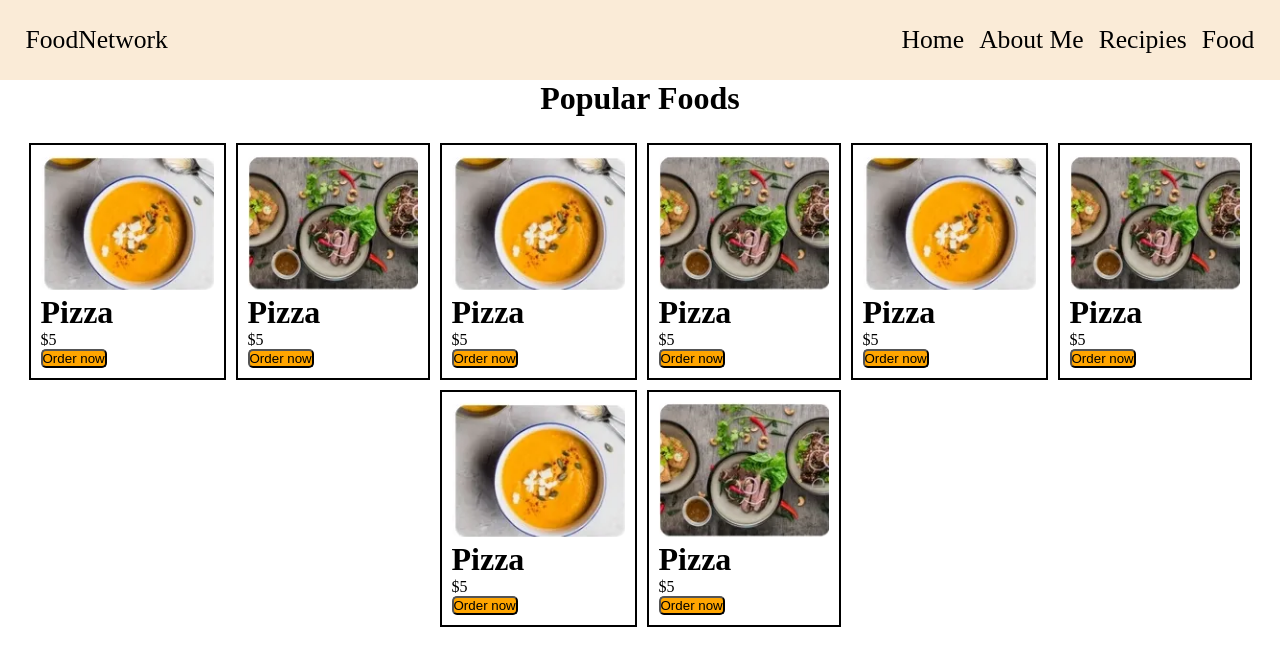
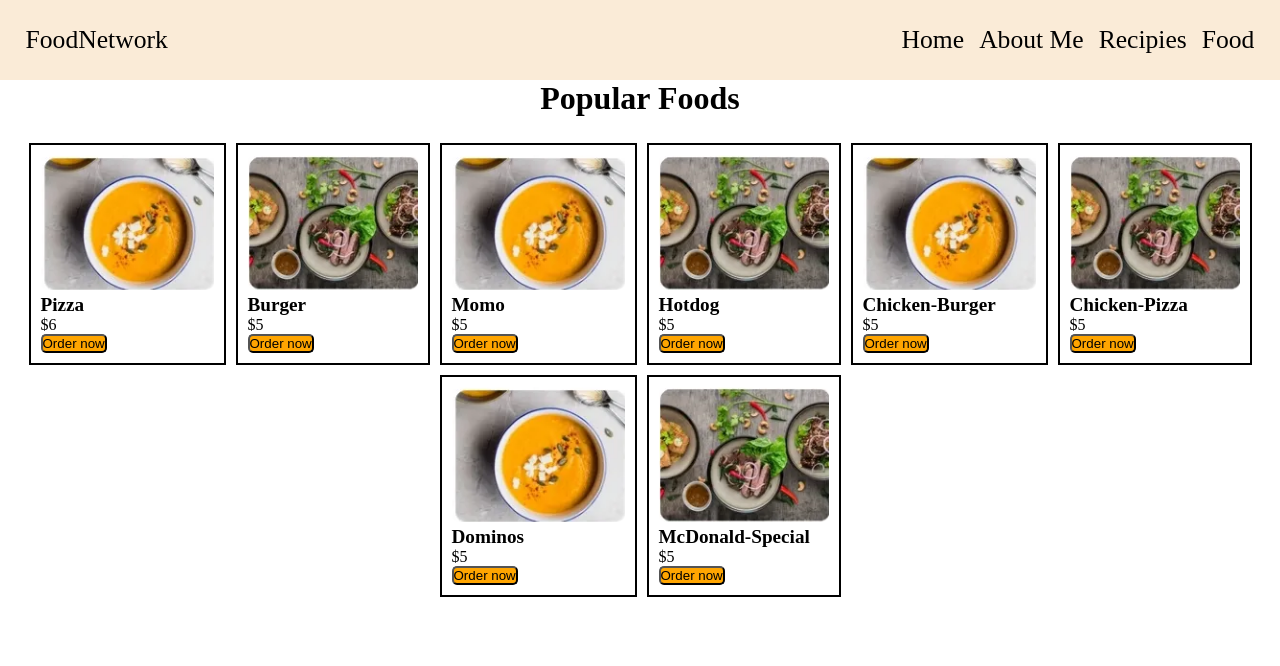
Before and after one commit to PragadeeshwaranD/Food_networks, a plain HTML site: page index.html in a window 1280 px wide. Drawn offline with Linux system fonts and the light colour scheme.

Commit message:
five commit

```diff
--- a/index.html
+++ b/index.html
@@ -24,48 +24,48 @@
             <div class="items-1">
                 <img src="./image/Screenshot (177).png">
                 <h1>Pizza</h1>
+                <p>$6</p>
+                <button>Order now</button>
+            </div>
+            <div class="items-1">
+                <img src="./image/Screenshot (178).png">
+                <h1>Burger</h1>
+                <p>$5</p>
+                <button>Order now</button>
+            </div>
+            <div class="items-1">
+                <img src="./image/Screenshot (177).png">
+                <h1>Momo</h1>
                 <p>$5</p>
                 <button>Order now</button>
             </div>
             <div class="items-1">
                 <img src="./image/Screenshot (178).png">
-                <h1>Pizza</h1>
+                <h1>Hotdog</h1>
                 <p>$5</p>
                 <button>Order now</button>
             </div>
             <div class="items-1">
                 <img src="./image/Screenshot (177).png">
-                <h1>Pizza</h1>
+                <h1>Chicken-Burger</h1>
                 <p>$5</p>
                 <button>Order now</button>
             </div>
             <div class="items-1">
                 <img src="./image/Screenshot (178).png">
-                <h1>Pizza</h1>
+                <h1>Chicken-Pizza</h1>
                 <p>$5</p>
                 <button>Order now</button>
             </div>
             <div class="items-1">
                 <img src="./image/Screenshot (177).png">
-                <h1>Pizza</h1>
+                <h1>Dominos</h1>
                 <p>$5</p>
                 <button>Order now</button>
             </div>
             <div class="items-1">
                 <img src="./image/Screenshot (178).png">
-                <h1>Pizza</h1>
-                <p>$5</p>
-                <button>Order now</button>
-            </div>
-            <div class="items-1">
-                <img src="./image/Screenshot (177).png">
-                <h1>Pizza</h1>
-                <p>$5</p>
-                <button>Order now</button>
-            </div>
-            <div class="items-1">
-                <img src="./image/Screenshot (178).png">
-                <h1>Pizza</h1>
+                <h1>McDonald-Special</h1>
                 <p>$5</p>
                 <button>Order now</button>
             </div>
--- a/style.css
+++ b/style.css
@@ -56,7 +56,9 @@
     background-color: orange;
     border-radius: 5px;
 }
-
+.items-1>h1{
+    font-size: 1.5vw;
+}
 @media(max-width:650px){
     .header{
         display:flex;
@@ -82,4 +84,13 @@
         display:flex;
         justify-content: center;
     }
+    .items-1>h1{
+    font-size: 6vw;
 }
+
+}
+@media(max-width:1000px){
+.items-1>h1{
+    font-size: 3vw;
+}
+}
```
